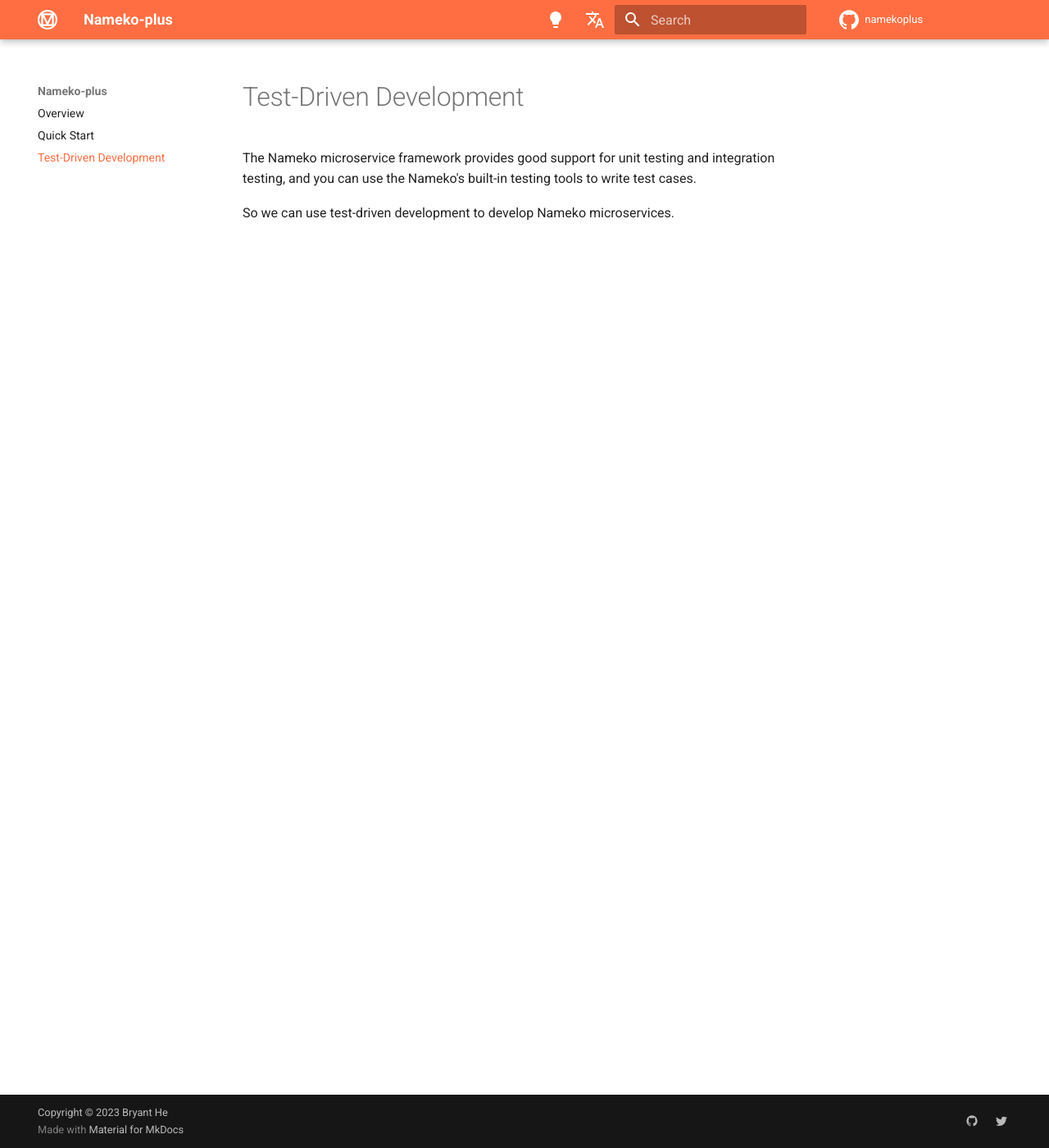
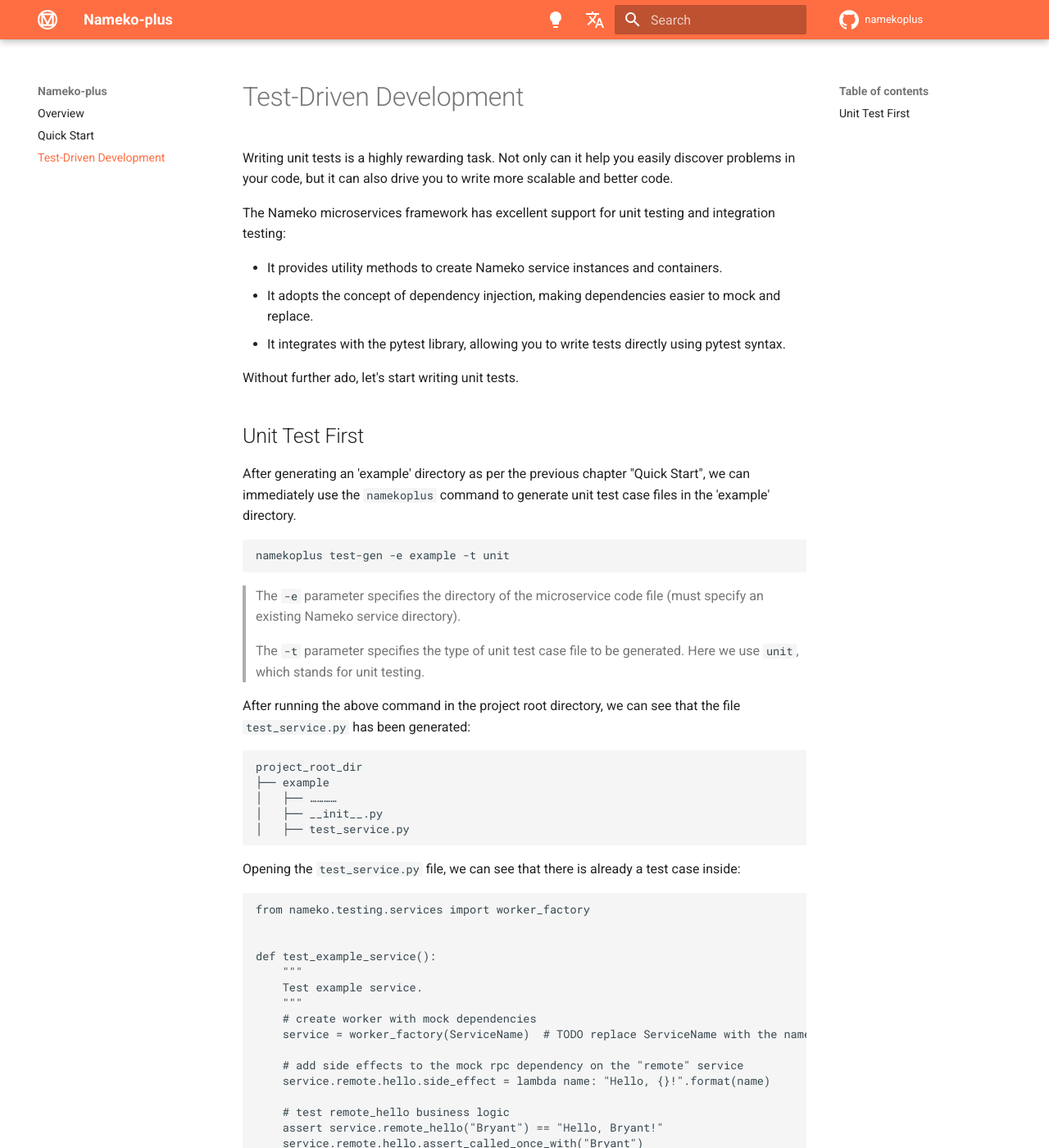
Before and after one commit to Bryanthelol/nameko-plus-doc-en, an MkDocs documentation site: the page built from docs/Test-Driven Development.md, in a window 1280 px wide and 1400 px high. Shown: the whole window at 82% size. Built offline with MkDocs 1.6.1 and Material for MkDocs 9.7.7, drawn with Linux system fonts in a browser that asks for light colours; comment, search, counter and statistics services are not loaded; some of the changed text lies outside the part shown.

Commit message:
update doc

````diff
--- a/docs/Test-Driven Development.md
+++ b/docs/Test-Driven Development.md
@@ -5,6 +5,97 @@ hide:
 
 # Test-Driven Development
 
-The Nameko microservice framework provides good support for unit testing and integration testing, and you can use the Nameko's built-in testing tools to write test cases.
+Writing unit tests is a highly rewarding task. Not only can it help you easily discover problems in your code, but it can also drive you to write more scalable and better code.
 
-So we can use test-driven development to develop Nameko microservices.
+The Nameko microservices framework has excellent support for unit testing and integration testing:
+
+- It provides utility methods to create Nameko service instances and containers.
+- It adopts the concept of dependency injection, making dependencies easier to mock and replace.
+- It integrates with the pytest library, allowing you to write tests directly using pytest syntax.
+
+Without further ado, let's start writing unit tests.
+
+## Unit Test First
+
+After generating an 'example' directory as per the previous chapter "Quick Start", we can immediately use the `namekoplus` command to generate unit test case files in the 'example' directory.
+
+```bash
+namekoplus test-gen -e example -t unit
+```
+
+> The `-e` parameter specifies the directory of the microservice code file (must specify an existing Nameko service directory).
+>
+> The `-t` parameter specifies the type of unit test case file to be generated. Here we use `unit`, which stands for unit testing.
+
+After running the above command in the project root directory, we can see that the file `test_service.py` has been generated:
+
+```bash
+project_root_dir
+├── example
+│   ├── …………
+│   ├── __init__.py
+│   ├── test_service.py
+```
+
+Opening the `test_service.py` file, we can see that there is already a test case inside:
+
+```python
+from nameko.testing.services import worker_factory
+
+
+def test_example_service():
+    """
+    Test example service.
+    """
+    # create worker with mock dependencies
+    service = worker_factory(ServiceName)  # TODO replace ServiceName with the name of the service and import it
+
+    # add side effects to the mock rpc dependency on the "remote" service
+    service.remote.hello.side_effect = lambda name: "Hello, {}!".format(name)
+
+    # test remote_hello business logic
+    assert service.remote_hello("Bryant") == "Hello, Bryant!"
+    service.remote.hello.assert_called_once_with("Bryant")
+
+```
+
+We need to follow the instructions after #TODO, replace `ServiceName` with the service class name we are going to test, and import this service class at the top of the file.
+
+Following the example from the previous chapter "Quick Start", `test_service.py` should be modified like this:
+
+```python
+…………
+
+from example.rpc_demo import RpcCallerDemoService
+
+…………
+
+def test_example_service():
+
+    …………
+
+    service = worker_factory(RpcCallerDemoService)
+
+    …………
+```
+
+After modifying the `test_service.py` file, we just need to run the `nameko test` command in the project root directory to see the test results:
+
+```bash
+
+========================================================================================================== test session starts ===========================================================================================================
+platform darwin -- Python 3.11.4, pytest-7.4.0, pluggy-1.2.0
+rootdir: /XXX/XXX/XXX/XXX
+plugins: nameko-3.0.0rc11, anyio-3.7.1
+collected 1 item
+
+example/test_service.py .                                                                                                                                                                                                          [100%]
+
+=========================================================================================================== 1 passed in 0.11s ============================================================================================================
+```
+
+So far, based on the `rpc_demo` service in the `example` directory, we have completed the generation and execution of a unit test case.
+
+Moving forward, we can write test cases in the `test_service.py` file according to the actual project requirements, run the test once, get a failed result, then implement the corresponding service business logic, run the test again, until the test passes.
+
+By integrating testing into our development process and maintaining a "test->development->test->development->test" cycle, the quality of our microservice code can be assured.
````
